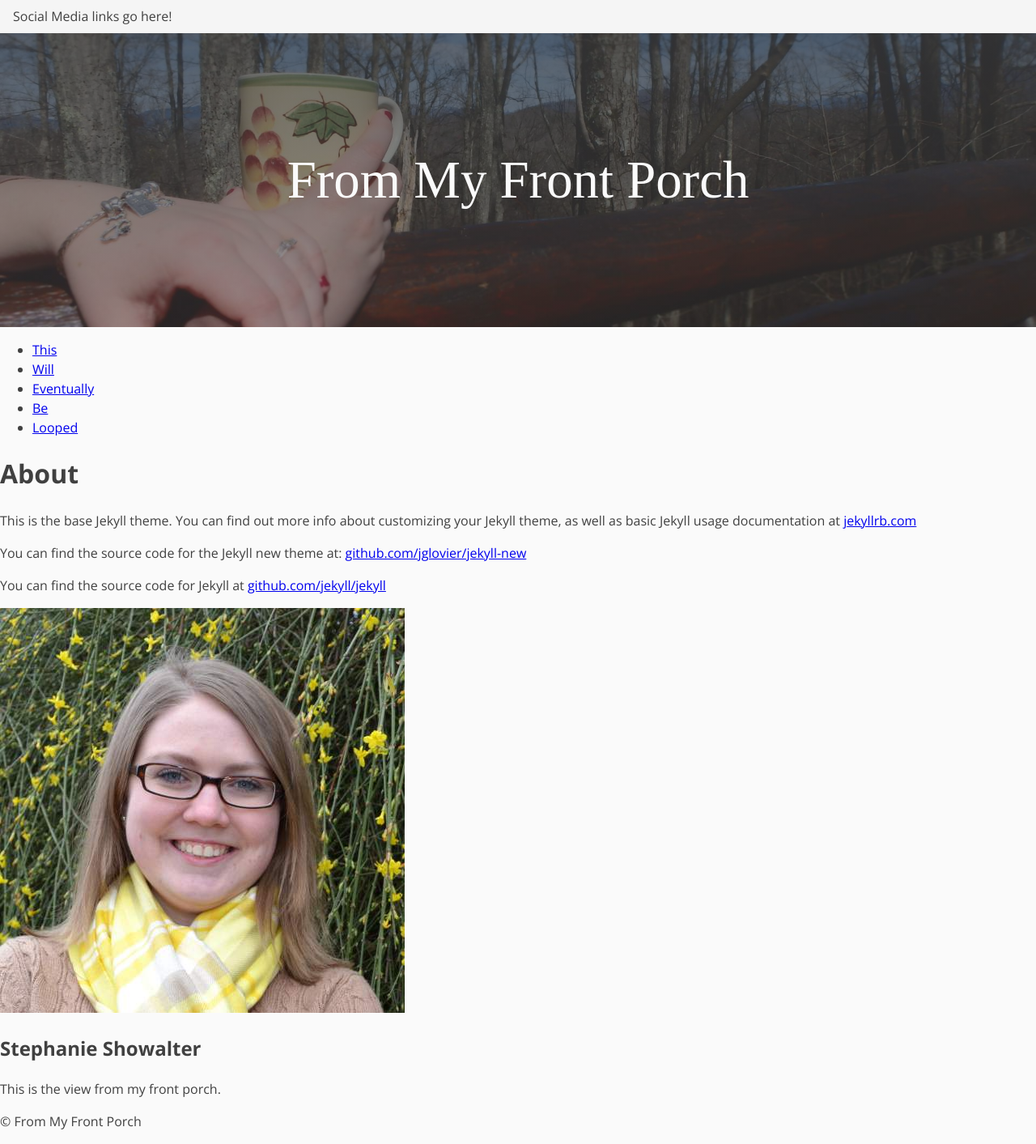
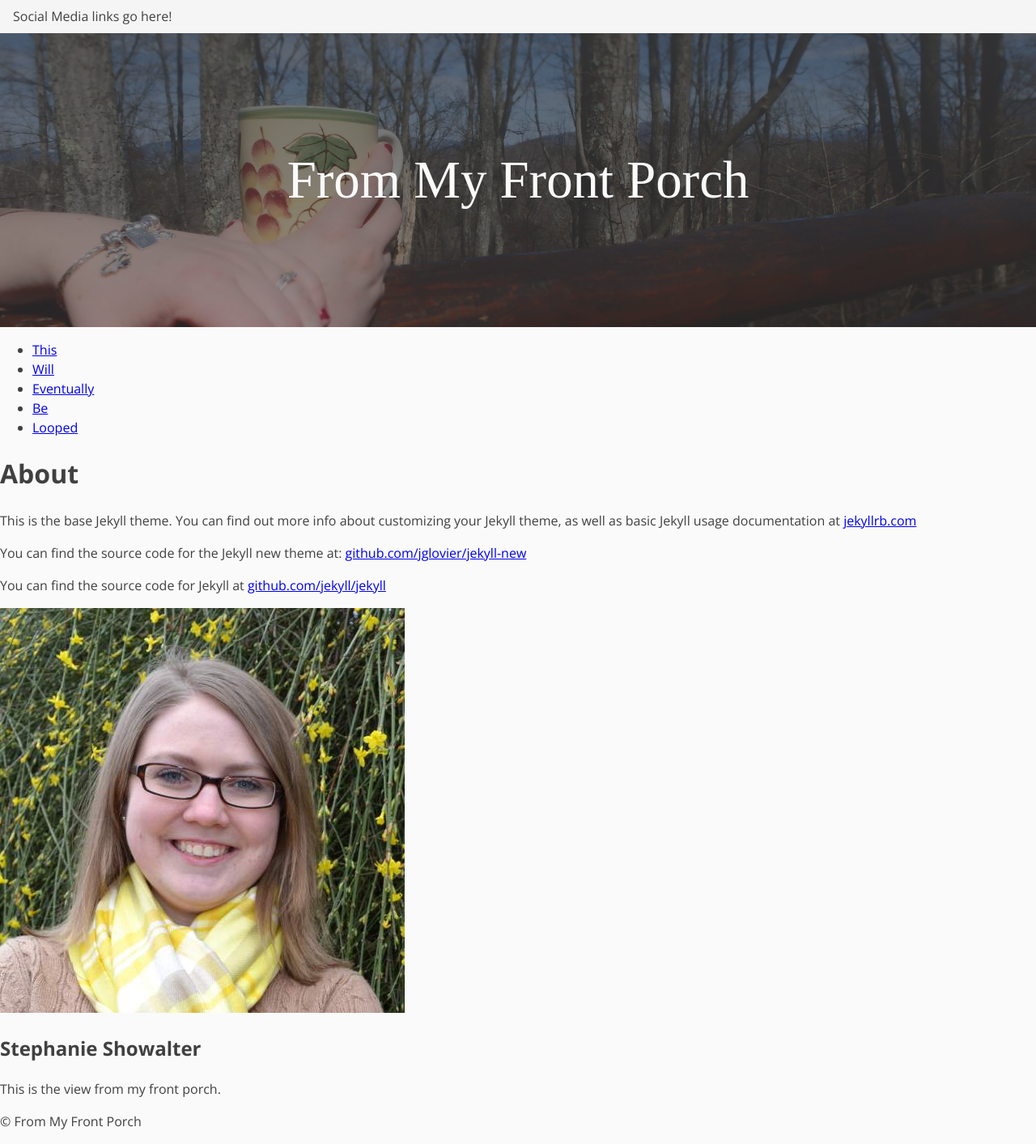
Before and after one commit to orangedaisy/frommyfrontporch, a Jekyll site: the page built from about.md, in a window 1280 px wide. Shown: the whole page at 81% size. Built offline with Jekyll 4.4.1, drawn with Linux system fonts in a browser that asks for light colours; some web fonts are replaced; Markdown is read by kramdown in place of the engine named in the settings.

Commit message:
Style site header

```diff
--- a/_sass/components/_site-header.scss
+++ b/_sass/components/_site-header.scss
@@ -20,7 +20,7 @@
       rgba($c-black,.55)
     ),
     //image
-    $i-header no-repeat center -3.375em fixed;
+    $i-header no-repeat center -2.75em fixed;
   background-size: cover;
   color: $c-white;
   font: {
```
